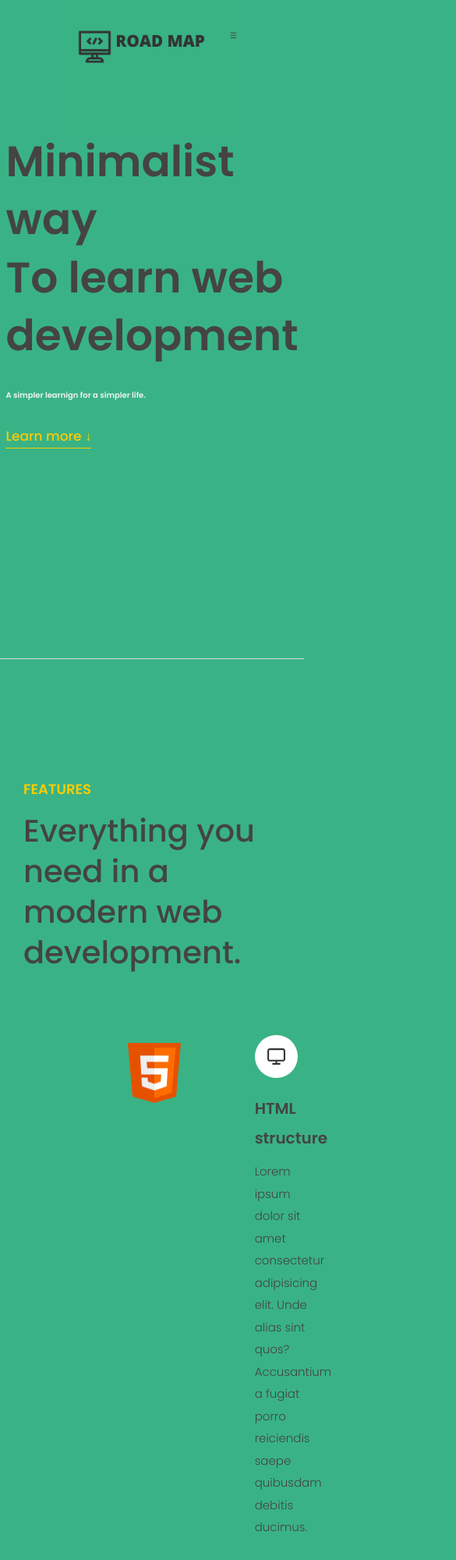
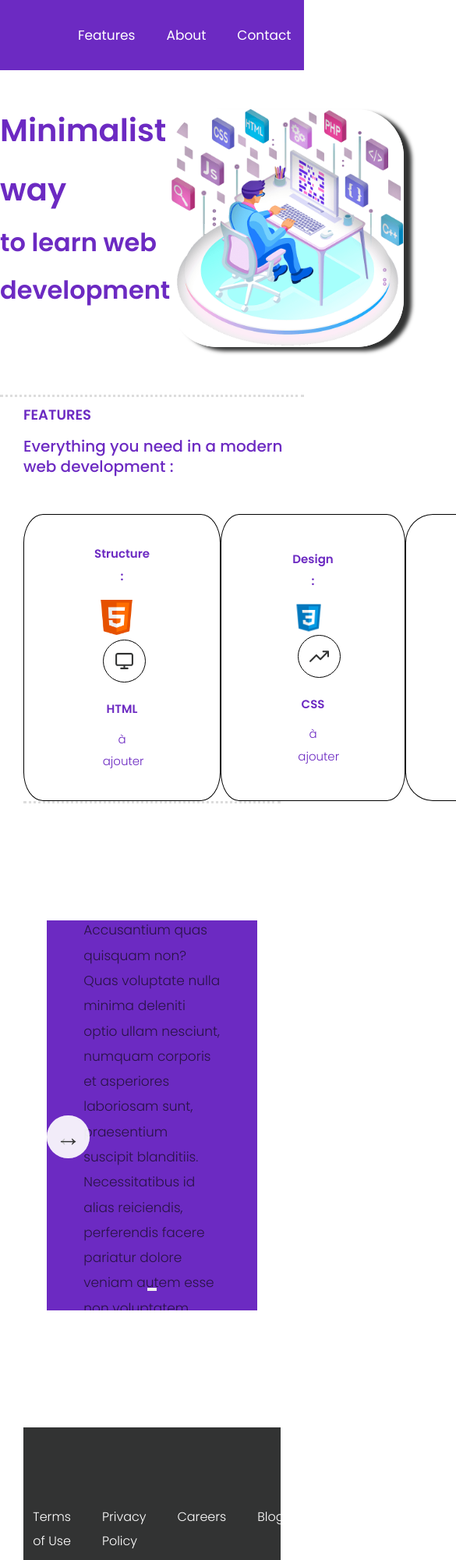
Before and after one commit to Mrloiclemaire/ProjectGroupe3, a website: page index.html in a window 390 px wide. Shown: the top 2000 px of the page at 78% size, 585 px wide, since content can reach past the window. Drawn offline with Linux system fonts and the light colour scheme.

Commit message:
changement de Claire

```diff
--- a/index.html
+++ b/index.html
@@ -11,153 +11,155 @@
 
     <link rel="stylesheet" href="style.css">
     <script defer src="script.js"></script>
-    <title>How to learn web development</title>
+    <title>Easy way to learn web development</title>
 </head>
 
 <body>
    <header class="header">
       <nav class="nav">
-        <img
-          src="img/roadmap.png"
-          alt="roadmap logo"
-          class="nav__logo"
-          id="logo"
-          designer="Mahfod"
-          data-version-number="3.0"
-        />
-        <ul class="nav__links">
-          <li class="nav__item">
-            <a class="nav__link" href="#section--1">Features</a>
+        <ul class="nav_links">
+          <li class="nav_item">
+            <a class="nav_link" href="#section--1">Features</a>
           </li>
-          <li class="nav__item">
-            <a class="nav__link" href="#section--2">About</a>
+          <li class="nav_item">
+            <a class="nav_link" href="#section--2">About</a>
           </li>
-          <li class="nav__item">
-            <a class="nav__link" href="#section--3">Contact</a>
+          <li class="nav_item">
+            <a class="nav_link" href="#section--3">Contact</a>
           </li>
+        </ul>
 
-        </ul>
         <div id='hamburger'>
             ☰
         </div>
-        <nav></nav>
 
+        <div class="nav_menu">
+        <ul>
+          <li>
+            <a class="nav_link" href="#section--1">Features</a>
+          </li>
+          <li >
+            <a class="nav_link" href="#section--2">About</a>
+          </li>
+          <li >
+            <a class="nav_link" href="#section--3">Contact</a>
+          </li>
+        </ul>
+      </div>
       </nav>
-       <div class="header__title">
 
-        <h1>
-          Minimalist
+        <div class="header_title">
 
-          <span class="highlight">way</span>
-          <br />
-          <span class="highlight">To learn</span> web development<br/>
-        </h1>
-        <h4>A simpler learnign for a simpler life.</h4>
-        <button class="btn--text btn--scroll-to">Learn more &DownArrow;</button>
+            <div class="header_text">
+                <h1 class="header_text_1"> Minimalist way </h1>
+                <h1 class="header_text_2"> to learn web development </h1>
+            </div>
+            <figure>
             <img
-          src="img/worker.jpg"
-          class="header__img"
+            src="img/imageindex.png"
+            class="header_img"
             alt="learn worker"
             />
+            </figure>
         </div>
     </header>
 
+    <section class="section" id="section--1">
 
-    <section class="section" id="section--1">
-      <div class="section__title">
-        <h2 class="section__description">Features</h2>
-        <h3 class="section__header">
-          Everything you need in a modern web development.
+
+        <div class="section_title">
+          <h2 class="section_description">Features</h2>
+          <h3 class="section_header">
+            Everything you need in a modern web development :
           </h3>
         </div>
 
+
       <div class="features">
+
+        <div class="features_item">
+            <h5 class ="features_header"> Structure :</h5>
           <img
             src="img/html.png"
             data-src="img/digital.jpg"
             alt="icon html"
-          class="features__img lazy-img"
+            class="features_img lazy-img"
           />
-        <div class="features__feature">
-          <div class="features__icon">
+          <div class="features_feature">
+            <div class="features_icon">
               <svg>
                 <use xlink:href="img/icons.svg#icon-monitor"></use>
               </svg>
             </div>
-          <h5 class="features__header">HTML structure</h5>
+            <h5 class="features_header">HTML </h5>
             <p>
-            Lorem ipsum dolor sit amet consectetur adipisicing elit. Unde alias
-            sint quos? Accusantium a fugiat porro reiciendis saepe quibusdam
-            debitis ducimus.
+              à ajouter
             </p>
           </div>
+          </div>
 
-        <div class="features__feature">
-          <div class="features__icon">
+
+        <div class="features_item">
+          <h5 class ="features_header"> Design :</h5>
+           <img
+          src="img/css.png"
+          data-src="img/grow.jpg"
+          alt="css"
+          class="features_img"
+        />
+        <div class="features_feature">
+          <div class="features_icon">
             <svg>
               <use xlink:href="img/icons.svg#icon-trending-up"></use>
             </svg>
           </div>
-          <h5 class="features__header">CSS Design</h5>
+          <h5 class="features_header">CSS</h5>
           <p>
-            Nesciunt quos autem dolorum voluptates cum dolores dicta fuga
-            inventore ab? Nulla incidunt eius numquam sequi iste pariatur
-            quibusdam!
+            à ajouter
           </p>
         </div>
-        <img
-          src="img/css.png"
-          data-src="img/grow.jpg"
-          alt="css"
-          class="features__img"
-        />
+        </div>
 
-        <img
-          src="img/javascript.png"
-
-          alt="javascript"
-          class="features__img"
-        />
-        <div class="features__feature">
-          <div class="features__icon">
+        <div class="features_item">
+          <h5 class ="features_header"> Interaction/Animation :</h5>
+          <img src="img/javascript.png" alt="javascript" class="javaS" />
+          <div class="features_feature">
+            <div class="features_icon">
               <svg>
                 <use xlink:href="img/icons.svg#icon-credit-card"></use>
               </svg>
             </div>
-          <h5 class="features__header">Javascript langage</h5>
+          <h5 class="features_header">Javascript language</h5>
           <p>
-            Quasi, fugit in cumque cupiditate reprehenderit debitis animi enim
-            eveniet consequatur odit quam quos possimus assumenda dicta fuga
-            inventore ab.
+              à ajouter
           </p>
           </div>
-          <div class="features__feature">
-          <div class="features__icon">
+          </div>
+
+        <div class="features_item">
+          <h5 class ="features_header"> Repository:</h5>
+          <img src="img/github.png" alt="github" class="features_img " />
+        <div class="features_features">
+          <div class="features_icon">
             <svg>
               <use xlink:href="img/icons.svg#icon-trending-up"></use>
             </svg>
           </div>
-          <h5 class="features__header">GITHUB versionning</h5>
+        <h5 class="features_header">GITHUB</h5>
         <p>
-            Nesciunt quos autem dolorum voluptates cum dolores dicta fuga
-            inventore ab? Nulla incidunt eius numquam sequi iste pariatur
-            quibusdam!
+          à ajouter
         </p>
       </div>
-        <img
-          src="img/github.png"
+    </div>
+      </div>
 
-          alt="github"
-          class="features__img "
-        />
-      </div>
-    </section>
+
  <section class="section" id="section--3">
       <div class="slider">
         <div class="slide">
           <div class="testimonial">
-            <h5 class="testimonial__header">Best financial decision ever!</h5>
-            <blockquote class="testimonial__text">
+            <h5 class="testimonial_header">Best financial decision ever!</h5>
+            <blockquote class="testimonial_text">
               Lorem ipsum dolor sit, amet consectetur adipisicing elit.
               Accusantium quas quisquam non? Quas voluptate nulla minima
               deleniti optio ullam nesciunt, numquam corporis et asperiores
@@ -165,9 +167,9 @@
               id alias reiciendis, perferendis facere pariatur dolore veniam
               autem esse non voluptatem saepe provident nihil molestiae.
             </blockquote>
-            <address class="testimonial__author">
-              <img src="img/user-1.jpg" alt="" class="testimonial__photo" />
-              <h6 class="testimonial__name">Aarav Lynn</h6>
+            <address class="testimonial_author">
+              <img src="img/user-1.jpg" alt="" class="testimonial_photo" />
+              <h6 class="testimonial_name">Aarav Lynn</h6>
               <p class="testimonial__location">San Francisco, USA</p>
             </address>
           </div>
@@ -175,30 +177,30 @@
 
         <div class="slide">
           <div class="testimonial">
-            <h5 class="testimonial__header">
+            <h5 class="testimonial_header">
               The last step to becoming a complete minimalist
             </h5>
-            <blockquote class="testimonial__text">
+            <blockquote class="testimonial_text">
               Quisquam itaque deserunt ullam, quia ea repellendus provident,
               ducimus neque ipsam modi voluptatibus doloremque, corrupti
               laborum. Incidunt numquam perferendis veritatis neque repellendus.
               Lorem, ipsum dolor sit amet consectetur adipisicing elit. Illo
               deserunt exercitationem deleniti.
             </blockquote>
-            <address class="testimonial__author">
-              <img src="img/user-2.jpg" alt="" class="testimonial__photo" />
-              <h6 class="testimonial__name">Miyah Miles</h6>
-              <p class="testimonial__location">London, UK</p>
+            <address class="testimonial_author">
+              <img src="img/user-2.jpg" alt="" class="testimonial_photo" />
+              <h6 class="testimonial_name">Miyah Miles</h6>
+              <p class="testimonial_location">London, UK</p>
             </address>
           </div>
         </div>
 
         <div class="slide">
           <div class="testimonial">
-            <h5 class="testimonial__header">
+            <h5 class="testimonial_header">
               Finally free from old-school banks
             </h5>
-            <blockquote class="testimonial__text">
+            <blockquote class="testimonial_text">
               Debitis, nihil sit minus suscipit magni aperiam vel tenetur
               incidunt commodi architecto numquam omnis nulla autem,
               necessitatibus blanditiis modi similique quidem. Odio aliquam
@@ -206,16 +208,16 @@
               deleniti saepe aliquid quos inventore sequi. Necessitatibus id
               alias reiciendis, perferendis facere.
             </blockquote>
-            <address class="testimonial__author">
-              <img src="img/user-3.jpg" alt="" class="testimonial__photo" />
-              <h6 class="testimonial__name">Francisco Gomes</h6>
-              <p class="testimonial__location">Lisbon, Portugal</p>
+            <address class="testimonial_author">
+              <img src="img/user-3.jpg" alt="" class="testimonial_photo" />
+              <h6 class="testimonial_name">Francisco Gomes</h6>
+              <p class="testimonial_location">Lisbon, Portugal</p>
             </address>
           </div>
         </div>
 
-        <button class="slider__btn slider__btn--left">&larr;</button>
-        <button class="slider__btn slider__btn--right">&rarr;</button>
+        <button class="slider_btn slider__btn--left">&larr;</button>
+        <button class="slider_btn slider__btn--right">&rarr;</button>
         <div class="dots"></div>
       </div>
     </section>
@@ -224,36 +226,35 @@
 
 
  <footer class="footer">
-      <ul class="footer__nav">
-        <li class="footer__item">
-          <a class="footer__link" href="#">About</a>
+      <ul class="footer_nav">
+        <li class="footer_item">
+          <a class="footer_link" href="#">About</a>
         </li>
-        <li class="footer__item">
-          <a class="footer__link" href="#">Blog</a>
+        <li class="footer_item">
+          <a class="footer_link" href="#">Blog</a>
         </li>
-        <!-- <li class="footer__item">
-          <a class="footer__link" href="#">Terms of Use</a>
-        </li> -->
-        <!-- <li class="footer__item">
-          <a class="footer__link" href="#">Privacy Policy</a>
-        </li> -->
-        <li class="footer__item">
-          <a class="footer__link" href="#">Careers</a>
+      <li class="footer_item">
+          <a class="footer_link" href="#">Terms of Use</a>
         </li>
-        <li class="footer__item">
-          <a class="footer__link" href="#">Blog</a>
+       <li class="footer_item">
+          <a class="footer_link" href="#">Privacy Policy</a>
         </li>
-        <li class="footer__item">
-          <a class="footer__link" href="#">Contact Us</a>
+        <li class="footer_item">
+          <a class="footer_link" href="#">Careers</a>
+        </li>
+        <li class="footer_item">
+          <a class="footer_link" href="#">Blog</a>
+        </li>
+        <li class="footer_item">
+          <a class="footer_link" href="#">Contact Us</a>
         </li>
       </ul>
-      <img src="img/logo.png" alt="Logo" class="footer__logo" />
-      <p class="footer__copyright">
+      <img src="img/logo.png" alt="Logo" class="footer_logo" />
+      <p class="footer_copyright">
         &copy; Copyright by
 
 
-          Addi Mahfod</
-        >
+          Addi Mahfod </>
       </p>
     </footer>
 
@@ -262,5 +263,6 @@
 
 
 
+
 </body>
 </html>
--- a/script.js
+++ b/script.js
@@ -85,3 +85,12 @@ const slider = function () {
 	})
 }
 slider()
+
+
+
+const hmb = document.querySelector('#hamburger');
+
+hmb.addEventListener("click", () => {
+	const nav = document.querySelector(".nav_menu");
+	nav.classList.toggle('open');
+})
--- a/style.css
+++ b/style.css
@@ -1,8 +1,8 @@
 
 :root {
-  --color-primary: #5ec576;
-  --color-secondary: #ffcb03;
-  --color-tertiary: #ff585f;
+    --color-primary: white;
+    --color-secondary: rgb(108, 42, 194);
+    --color-tertiary: #18b5ca;
     --color-primary-darker: #4bbb7d;
     --color-secondary-darker: #ffbb00;
     --color-tertiary-darker: #fd424b;
@@ -27,31 +27,36 @@ html {
   body {
     font-family: 'Poppins', sans-serif;
     font-weight: 300;
-  color: #444;
+    color : var(--color-secondary);
     line-height: 1.9;
-  background-color: #39b385;;
+    background-color: var(--color-primary);
   }
-
 
   /* GENERAL ELEMENTS */
 
 .section{
       padding: 15rem 3rem;
-    border-top: 1px solid #ddd;
+      border-top: 3px dotted #ddd;
       transition: transform 1s, opacity 1s
   }
-.section__title{
+
+.section_head{
+  display: flex;
+  justify-content: flex-start;
+}
+
+.section_title{
       max-width: 80rem;
       margin: 0 auto 8rem auto;
 }
-.section__description {
+  .section_description {
     font-size: 1.8rem;
     font-weight: 600;
     text-transform: uppercase;
     color: var(--color-secondary);
     margin-bottom: 1rem;
   }
-.section__header {
+  .section_header {
     font-size: 4rem;
     line-height: 1.3;
     font-weight: 500;
@@ -66,24 +71,25 @@ body {
       width: 100%;
       padding: 0 6rem;
       z-index:100;
+      background-color: var(--color-secondary);
   }
-.nav__logo {
+  .nav_logo {
     height: 20.5rem;
     margin-top: 50px;
     transition: all 0.3s;
   }
 
-.nav__links{
+  .nav_links{
       display: flex;
       align-items: center;
       list-style: none;
   }
-.nav__item{
+  .nav_item{
       margin-left: 4rem;
   }
 
-.nav__link:link,
-.nav__link:visited{
+  .nav_link:link,
+  .nav_link:visited{
       font-size: 1.7rem;
       font-weight: 400;
       color: inherit;
@@ -93,49 +99,71 @@ body {
       color:#fff;
   }
 
-/*HEADER*/
-.header{
-    padding:0 3rem;
-    height: 100vh;
+  .nav_link:hover{
+    color:rgba(7, 7, 7, 0.657)
+  }
 
-    flex-direction: column;
-    align-items: center;
+  .nav_menu{
+    display: none;
+    position: absolute;
+    right: -100%;
+    top: 5rem;
+    text-align: left;
+    /*background-color: #258862; */
+    background-color: var(--color-tertiary);
+    border-radius: 10px;
+  }
+
+  .nav_menu > ul {
+    margin: 15px;
+    list-style: none;
   }
 
   #hamburger{
-  display:none
-
+    display: none;
+    position: absolute;
+    top: 2.3%;
+    right: 5%;
+    color : var(--color-primary);
   }
 
-.header__title{
-flex: 1;
-max-width: 115rem;
-margin-top: 8rem;
-display: grid;
-grid-template-columns: 3fr 2fr;
-row-gap: 3rem;
-align-items: center;
-justify-content: center;
-align-items: start;
-justify-items: start;
+  #logo{
+    display:none
   }
 
-h1{
-    font-size: 5.5rem;
-    line-height: 1.35;
+  /*HEADER*/
+  .header{
+      height: 60vh;
   }
 
-.header__img{
-    width: 100%;
-    border-radius: 50%;
+  .header_title{
+    display: flex;
+    flex-direction: row;
+    justify-content: space-around;
+  }
+
+  .header_text{
+    font-size: 4em;
+    margin-top: 10%;
+    text-align: left;
+  }
+
+  .header_text_1{
+    font-size: 1em;
+  }
+
+  .header_text_2{
+    font-size: 0.8em
+  }
+
+  .header_img{
+    width: 300px;
+    border-radius: 20%;
     box-shadow: 10px 5px 5px #323333;
-    grid-column: 2 /3;
-    grid-row: 1 / span 4;
-    transform: translateY(6rem);
+    margin-top: 50px;
   }
-h4{
-    color: #f3f3f3;
-}
+
+
 
   .btn--text {
     display: inline-block;
@@ -153,45 +181,86 @@ h4{
 
   /*Features*/
 
+.section_title{
+    max-width: 80rem;
+    position: absolute;
+    top: 61%;
+}
+
+.section_description {
+  font-size: 1.8rem;
+  font-weight: 600;
+  text-transform: uppercase;
+  color: var(--color-secondary);
+  margin-bottom: 1rem;
+}
+
+.section_header {
+  font-size: 2rem;
+  line-height: 1.3;
+  font-weight: 500;
+}
+
 .features{
-    display: grid;
-    grid-template-columns: 1fr 1fr;
-    gap : 4rem;
-    margin:0 12rem;
+      display: flex;
+      flex-direction: row;
+      justify-content: space-between;
   }
-.features__icon  p{
 
-color: #fff;
+
+ .features_item{
+    display: flex;
+    flex-direction: column;
+    justify-content: center;
+    border-radius: 10%;
+    padding: 30px 90px;
+    border: 1px solid black;
+    margin: 1;
+    text-align: center
 
   }
-.features__img{
+
+
+  .features_icon  p{
+
+  color: rgb(10, 9, 9);
+
+  }
+  .features_img{
       width: 80%;
 
   }
-.features__feature{
+
+  .javaS{
+    width: 40%
+  }
+
+
+  .features_feature{
       align-self: center;
       justify-self: center;
       width: 70%;
       font-size: 1.5rem;
   }
 
-.features__icon{
+  .features_icon{
       display: flex;
       align-items: center;
-    background-color: #fff;
+      background-color: white;
       height: 5.5rem;
       width: 5.5rem;
       border-radius: 50%;
+      border: 1px solid black;
       margin-bottom: 2rem;
   }
 
-.features__icon svg{
+  .features_icon svg{
       height: 2.5rem;
       fill: #323333;
 
   }
-.features__header {
-  font-size: 2rem;
+  .features_header {
+    font-size: 1.5rem;
     margin-bottom: 1rem;
   }
 
@@ -201,6 +270,8 @@ color: #fff;
     height: 50rem;
     margin: 0 auto;
     position: relative;
+    background-color: var(--color-secondary);
+
 
     /* IN THE END */
     overflow: hidden;
@@ -227,7 +298,7 @@ color: #fff;
     object-fit: cover;
   }
 
-.slider__btn {
+  .slider_btn {
     position: absolute;
     top: 50%;
     z-index: 10;
@@ -243,12 +314,12 @@ color: #fff;
     cursor: pointer;
   }
 
-.slider__btn--left {
+  .slider_btn--left {
     left: 6%;
     transform: translate(-50%, -50%);
   }
 
-.slider__btn--right {
+  .slider_btn--right {
     right: 6%;
     transform: translate(50%, -50%);
   }
@@ -261,7 +332,7 @@ color: #fff;
     display: flex;
   }
 
-.dots__dot {
+  .dots_dot {
     border: none;
     background-color: #b9b9b9;
     opacity: 0.7;
@@ -276,11 +347,11 @@ color: #fff;
     /* box-shadow: 0 0.6rem 1.5rem rgba(0, 0, 0, 0.7); */
   }
 
-.dots__dot:last-child {
+  .dots_dot:last-child {
     margin: 0;
   }
 
-.dots__dot--active {
+  .dots_dot--active {
     /* background-color: #fff; */
     background-color: var(--color-secondary-darker);
     opacity: 1;
@@ -304,19 +375,20 @@ color: #fff;
     z-index: -1;
   }
 
-.testimonial__header {
+  .testimonial_header {
     font-size: 2.25rem;
     font-weight: 500;
     margin-bottom: 1.5rem;
+    color: var(--color-primary);
   }
 
-.testimonial__text {
+  .testimonial_text {
     font-size: 1.7rem;
     margin-bottom: 3.5rem;
     color: rgba(7, 7, 7, 0.657);
   }
 
-.testimonial__author {
+  .testimonial_author {
     margin-left: 3rem;
     font-style: normal;
 
@@ -325,24 +397,24 @@ color: #fff;
     column-gap: 2rem;
   }
 
-.testimonial__photo {
+  .testimonial_photo {
     grid-row: 1 / span 2;
     width: 6.5rem;
     border-radius: 50%;
   }
 
-.testimonial__name {
+  .testimonial_name {
     font-size: 1.7rem;
     font-weight: 500;
     align-self: end;
     margin: 0;
   }
 
-.testimonial__location {
+  .testimonial_location {
     font-size: 1.5rem;
   }
 
-.section__title--testimonials {
+  .section_title--testimonials {
     margin-bottom: 4rem;
   }
 
@@ -358,48 +430,57 @@ color: #fff;
       padding:10rem 3rem;
       background: #323333;
   }
-.footer__nav {
+  .footer_nav {
     list-style: none;
     display: flex;
     justify-content: center;
     margin-bottom: 5rem;
   }
-.footer__item {
+  .footer_item {
     margin-right: 4rem;
   }
 
-.footer__link {
+  .footer_link {
     font-size: 1.6rem;
     color: #fff;
     text-decoration: none;
   }
 
-.footer__logo {
+  .footer_logo {
     height: 5rem;
     display: block;
     margin: 0 auto;
     margin-bottom: 5rem;
   }
 
-.footer__copyright {
+  .footer_copyright {
     font-size: 1.4rem;
     color: #fff;;
     text-align: center;
   }
 
-.footer__copyright {
+  .footer_copyright {
     font-size: 1.4rem;
 
   }
 
 
-@media screen and  (max-width: 425px ){
+  @media screen and  (min-width: 480px ){   /* for smartphone, we have a max-width of 480px */
 
-  .nav__links{
-    display:none;
+
+    .nav_menu.open{
+      right: 150px;
+      display: flex;
     }
+
+    /*.nav_links{
+      display: none
+    }*/
+
     #hamburger{
-    display:block;
+      display: block;
+      font-size: 3rem;
+
     }
 
   }
```
Also changed, not shown: img/icons.svg, img/imageindex.png (added). Lines whose indentation alone changed are shown as unchanged.
